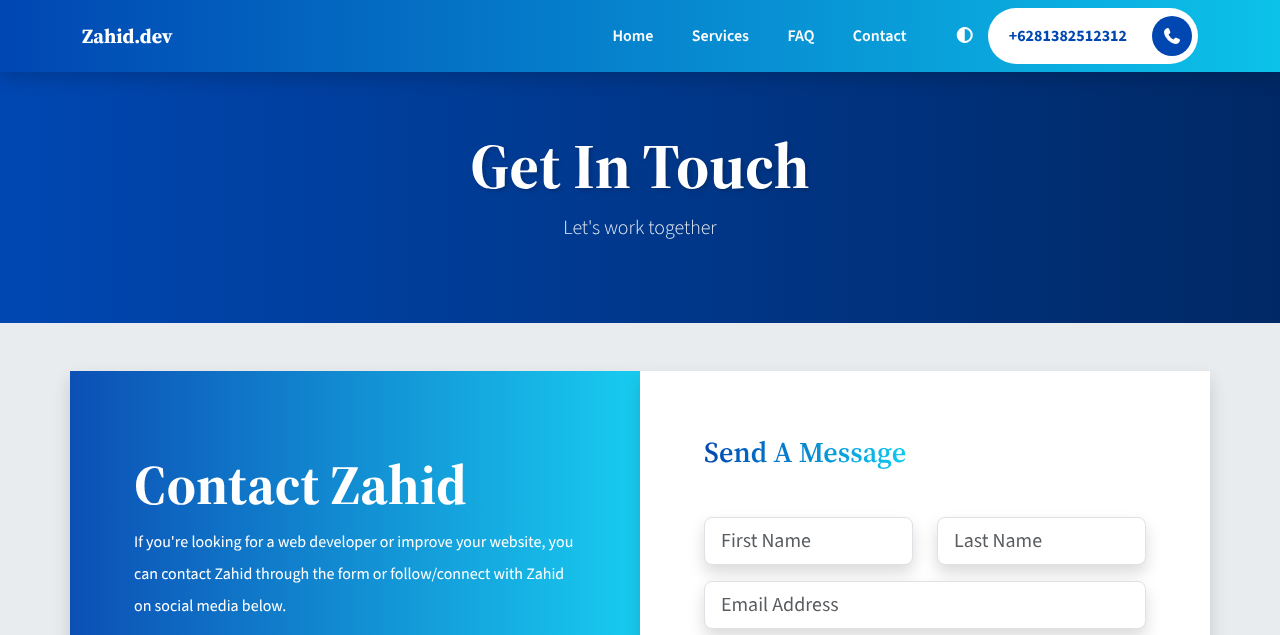
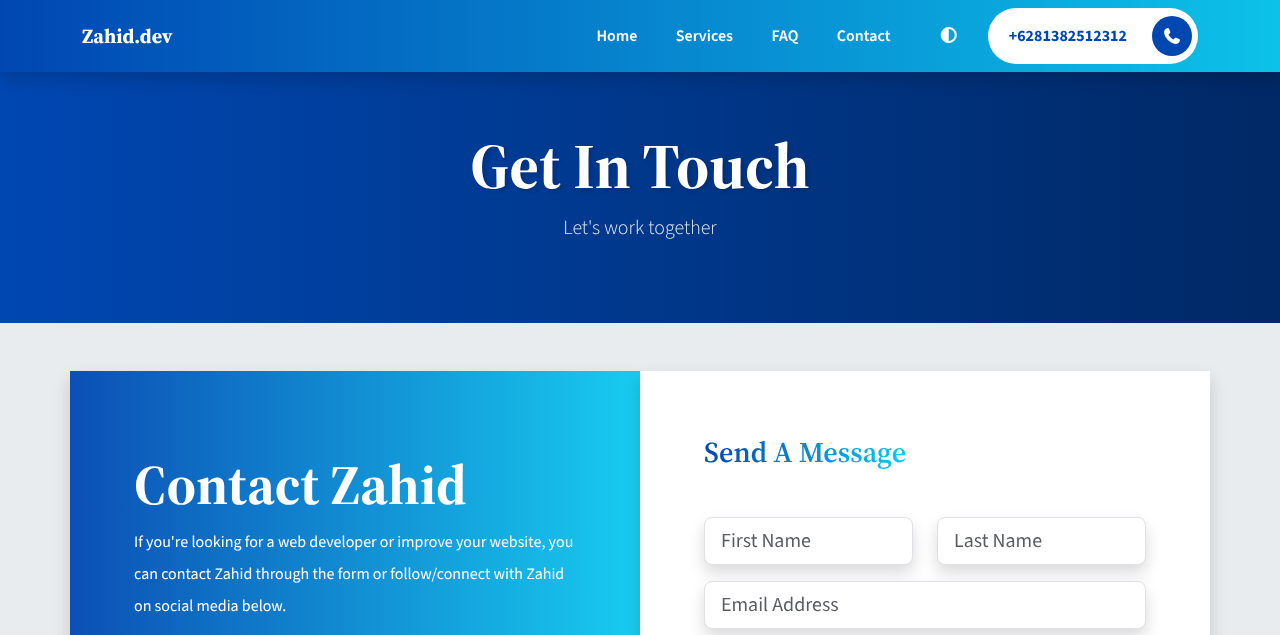
Before and after one commit to Zahid09987/zahid09987.github.io, a website with bundled scripts: page contact.html in a window 1280 px wide. Shown: the top 635 px of the page. Built offline with nearby package versions, Linux system fonts and the light colour scheme; no server answers; what @fluent/bundle, @fluent/dom would draw is missing.

Commit message:
updated theme icon alignment

```diff
--- a/contact.html
+++ b/contact.html
@@ -62,7 +62,7 @@
             </li>
           </ul>
           <button
-            class="btn btn-link text-white ms-3"
+            class="btn btn-link text-white ms-3 me-3"
             id="bd-theme"
             type="button"
             aria-label="Toggle theme"
```
Also changed, not shown: faq.html (+1 -1 lines), index.html (+1 -1 lines), services.html (+1 -1 lines).
